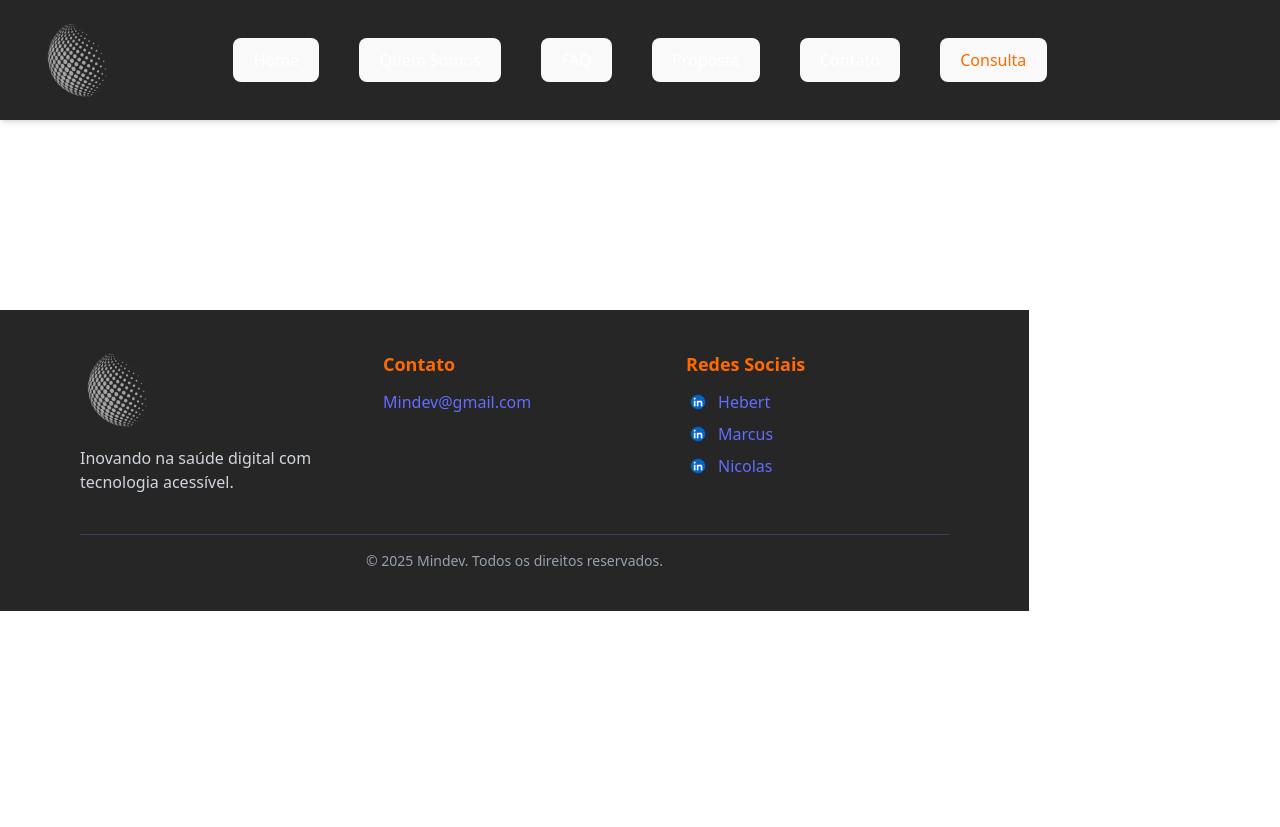
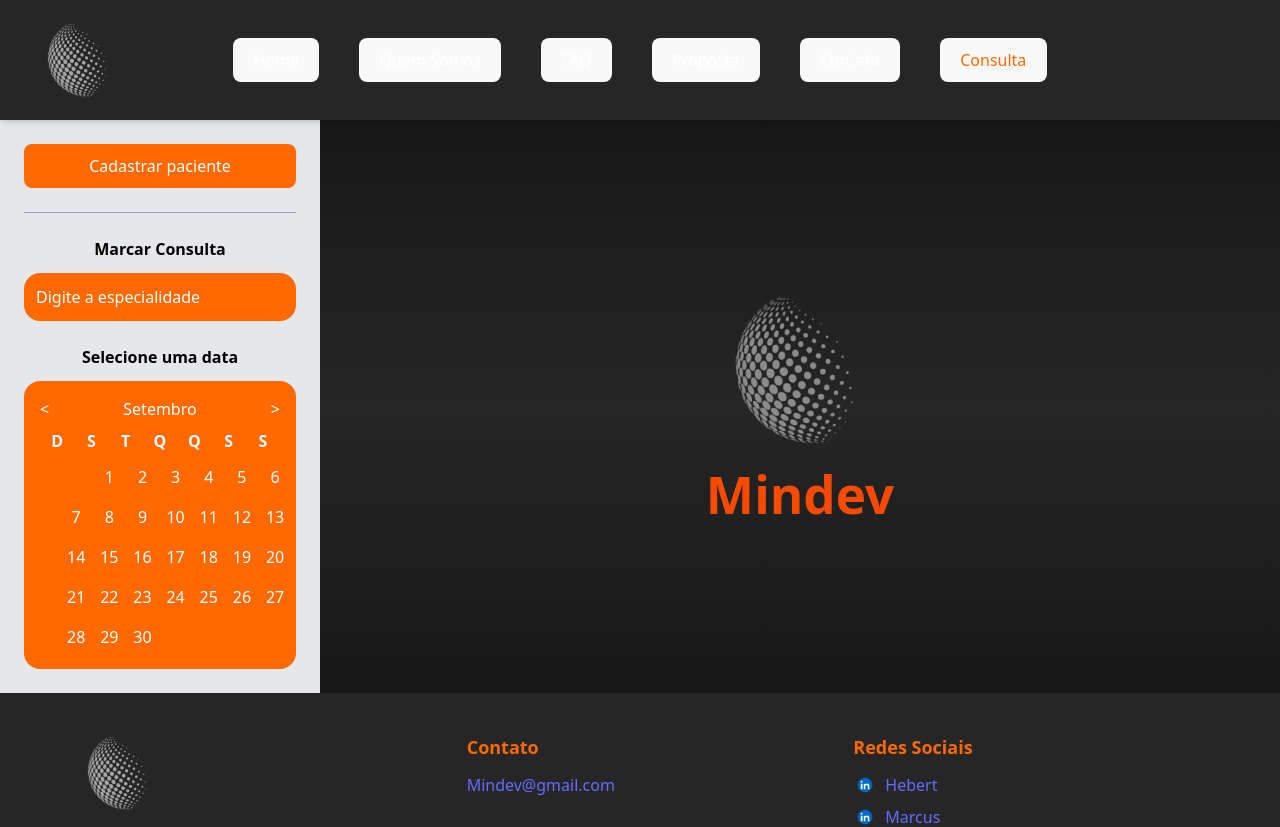
Before and after one commit to Nicolas-Ramiro/Sprint3-challenge-front, a React (Vite) app: page /consulta in a window 1280 px wide. Shown: the top 827 px of the page. Before the commit the page ends 800 px from the top, so only its background shows below. Built offline with nearby package versions, Linux system fonts and the light colour scheme.

Commit message:
Adicionando a primeira parte da pagina de consulta e colocando no app.tsx

```diff
--- a/src/App.tsx
+++ b/src/App.tsx
@@ -5,6 +5,7 @@ import QuemSomos from "./pages/quemSomos";
 import Faq from "./pages/faq";
 import Proposta from "./pages/proposta";
 import Contato from "./pages/contato";
+import Consulta from "./pages/consulta";
 import { BrowserRouter as Router, Routes, Route } from "react-router-dom";
 
 function App() {
@@ -18,7 +19,7 @@ function App() {
           <Route path="/faq" element={<Faq />} />
           <Route path="/proposta" element={<Proposta />} />
           <Route path="/contato" element={<Contato />} />
-          {/* <Route path="/consulta" element={<Consulta />} /> */}
+          <Route path="/consulta" element={<Consulta />} />
         </Routes>
       </main>
       <Footer />
--- a/src/pages/consulta.tsx
+++ b/src/pages/consulta.tsx
@@ -0,0 +1,92 @@
+import { useState } from "react";
+import LogoMindev from "../assets/LogoMindev.png";
+
+const Consulta = () => {
+  const [selectedDay, setSelectedDay] = useState<number | null>(null);
+  const daysInSeptember = Array.from({ length: 30 }, (_, i) => i + 1);
+  const emptyDays = Array.from({ length: 1 }, (_, i) => i);
+
+  return (
+    <div className="flex min-h-[70vh] min-w-screen bg-gradient-to-b from-neutral-900 via-neutral-800 to-neutral-900">
+      {/* Sidebar */}
+      <aside className="w-1/4 bg-gray-200 p-6 flex flex-col gap-6">
+        {/* Botão cadastrar paciente */}
+        <button className="!bg-orange-500 text-white text-xl font-semibold py-3 rounded-2xl">
+          Cadastrar paciente
+        </button>
+
+        <hr className="border-gray-400" />
+
+        {/* Marcar consulta */}
+        <div className="flex flex-col gap-3">
+          <h2 className="text-center font-semibold text-black">Marcar Consulta</h2>
+          <input
+            type="text"
+            placeholder="Digite a especialidade"
+            className="w-full p-3 rounded-2xl bg-orange-500 text-white placeholder-white"
+          />
+        </div>
+
+        {/* Selecionar data */}
+        <div className="flex flex-col gap-3">
+          <h2 className="text-center font-semibold text-black">Selecione uma data</h2>
+          <div className="bg-orange-500 text-white p-4 rounded-2xl">
+            {/* Cabeçalho do calendário */}
+            <div className="flex justify-between items-center mb-2">
+              <span className="cursor-pointer">&lt;</span>
+              <span>Setembro</span>
+              <span className="cursor-pointer">&gt;</span>
+            </div>
+
+            {/* Dias da semana */}
+            <div className="grid grid-cols-7 text-center mb-2 font-semibold">
+              <span>D</span>
+              <span>S</span>
+              <span>T</span>
+              <span>Q</span>
+              <span>Q</span>
+              <span>S</span>
+              <span>S</span>
+            </div>
+
+            {/* Dias do mês */}
+            <div className="grid grid-cols-7 gap-2 text-center ml-4">
+              {/* Renderiza os dias vazios */}
+              {emptyDays.map((_, index) => (
+                <div key={`empty-${index}`} className="w-8 h-8"></div>
+              ))}
+              {/* Renderiza os dias do mês */}
+              {daysInSeptember.map((day) => (
+                <button
+                  key={day}
+                  onClick={() => setSelectedDay(day)}
+                  className={`w-8 h-8 flex items-center justify-center rounded-full transition !bg-transparent ${
+                    selectedDay === day
+                      ? "bg-white text-black font-bold"
+                      : "hover:bg-orange-300"
+                  }`}
+                >
+                  {day}
+                </button>
+              ))}
+            </div>
+          </div>
+        </div>
+      </aside>
+
+      {/* Conteúdo principal */}
+      <main className="flex-1 flex items-center justify-center text-white">
+        <div className="text-center">
+          <img
+            src={LogoMindev}
+            alt="Mindev"
+            className="mx-auto mb-4 w-40 opacity-80"
+          />
+          <h1 className="text-3xl font-bold text-orange-600">Mindev</h1>
+        </div>
+      </main>
+    </div>
+  );
+};
+
+export default Consulta;
```
